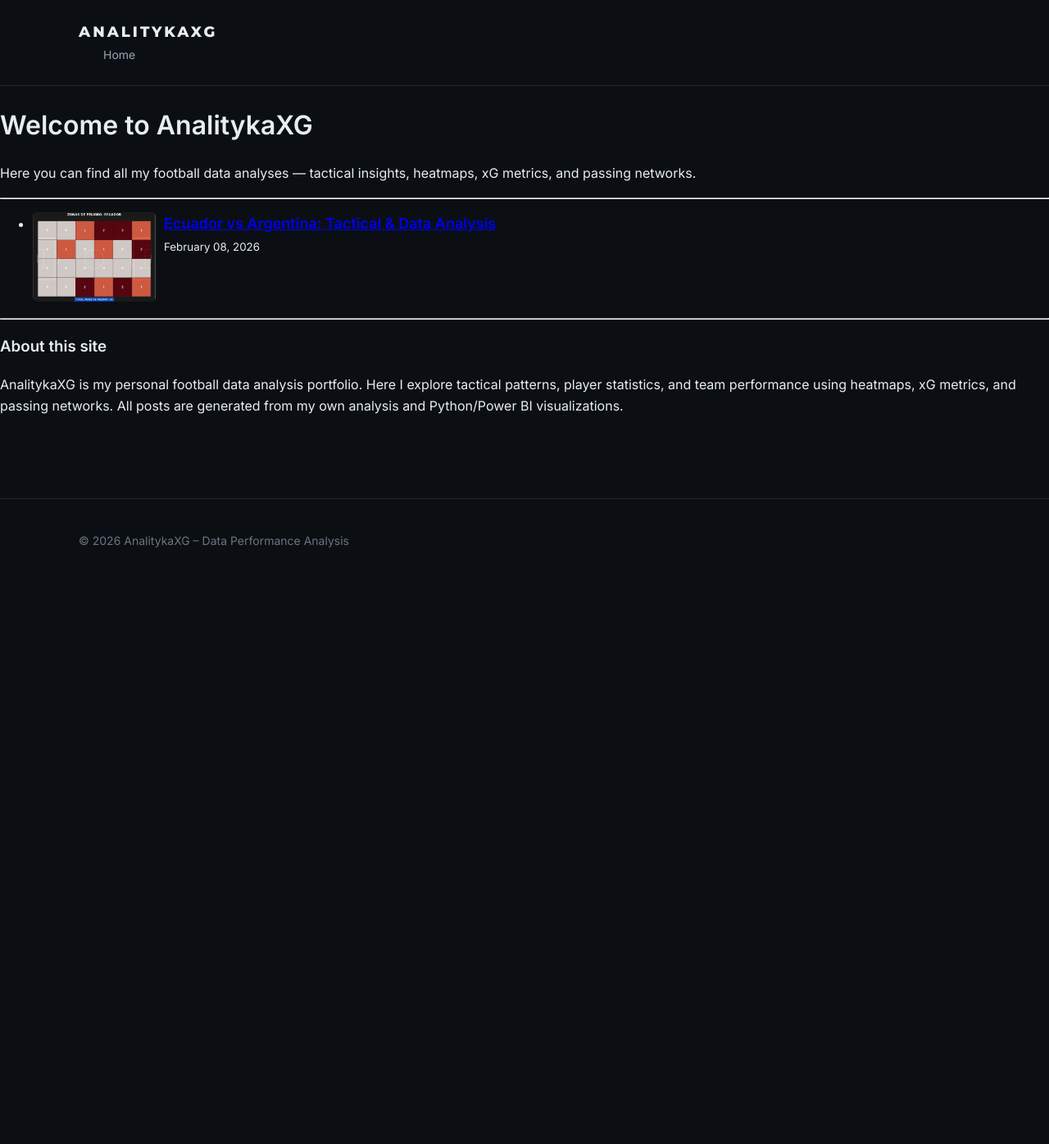
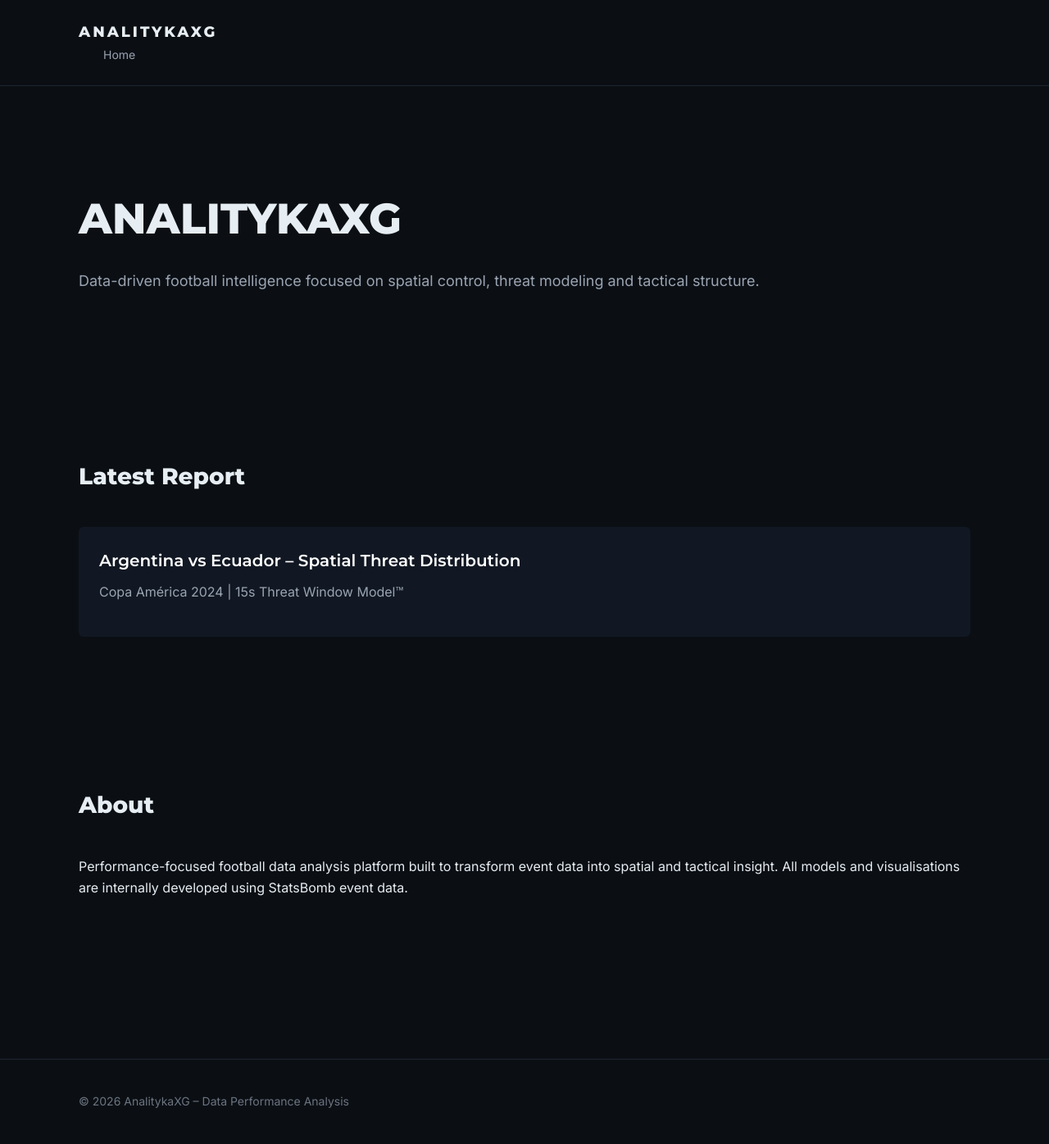
Before and after one commit to Fiallos77/analitykaXG, a Jekyll site: the page built from index.md, in a window 1280 px wide. Shown: the whole page at 82% size. Built offline with Jekyll 4.4.1, drawn with Linux system fonts in a browser that asks for light colours; before the commit the page ends 900 px from its top, so only the background shows below that.

Commit message:
Revise homepage title and content structure
Updated the homepage layout and content for AnalitykaXG.

```diff
--- a/index.md
+++ b/index.md
@@ -1,28 +1,34 @@
 ---
 layout: default
-title: AnalitykaXG
+title: Home
 ---
 
-# Welcome to AnalitykaXG
+<div class="hero-home container">
+  <h1>ANALITYKAXG</h1>
+  <p>
+    Data-driven football intelligence focused on spatial control,
+    threat modeling and tactical structure.
+  </p>
+</div>
 
-Here you can find all my football data analyses — tactical insights, heatmaps, xG metrics, and passing networks.
+<div class="section container">
+  <h2>Latest Report</h2>
 
----
+  <div class="report-card">
+    <a href="{{ site.baseurl }}/argentina-ecuador-threat-report">
+      Argentina vs Ecuador – Spatial Threat Distribution
+    </a>
+    <p style="color: #9AA4B2; margin-top:10px;">
+      Copa América 2024 | 15s Threat Window Model™
+    </p>
+  </div>
+</div>
 
-<ul>
-{% for post in site.posts %}
-  <li style="margin-bottom: 20px;">
-    {% if post.image %}
-      <img src="{{ post.image | relative_url }}" alt="{{ post.title }}" style="width:150px; float:left; margin-right:10px; border-radius:5px;">
-    {% endif %}
-    <a href="{{ post.url | relative_url }}" style="font-size: 18px; font-weight: bold;">{{ post.title }}</a><br>
-    <small>{{ post.date | date: "%B %d, %Y" }}</small>
-    <div style="clear: both;"></div>
-  </li>
-{% endfor %}
-</ul>
-
----
-
-### About this site
-AnalitykaXG is my personal football data analysis portfolio. Here I explore tactical patterns, player statistics, and team performance using heatmaps, xG metrics, and passing networks. All posts are generated from my own analysis and Python/Power BI visualizations.
+<div class="section container">
+  <h2>About</h2>
+  <p>
+    Performance-focused football data analysis platform built to transform
+    event data into spatial and tactical insight. All models and visualisations
+    are internally developed using StatsBomb event data.
+  </p>
+</div>
```
